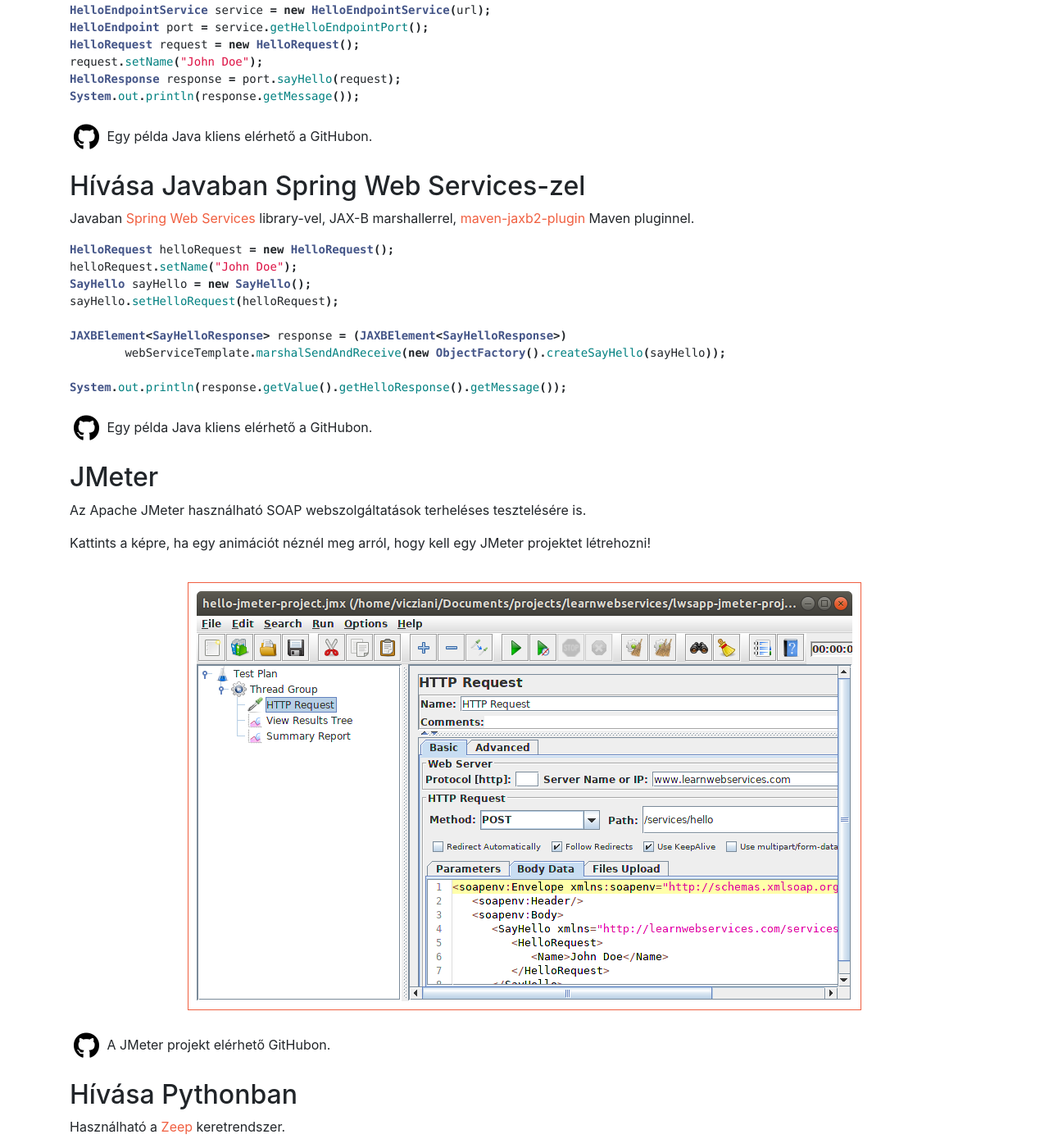
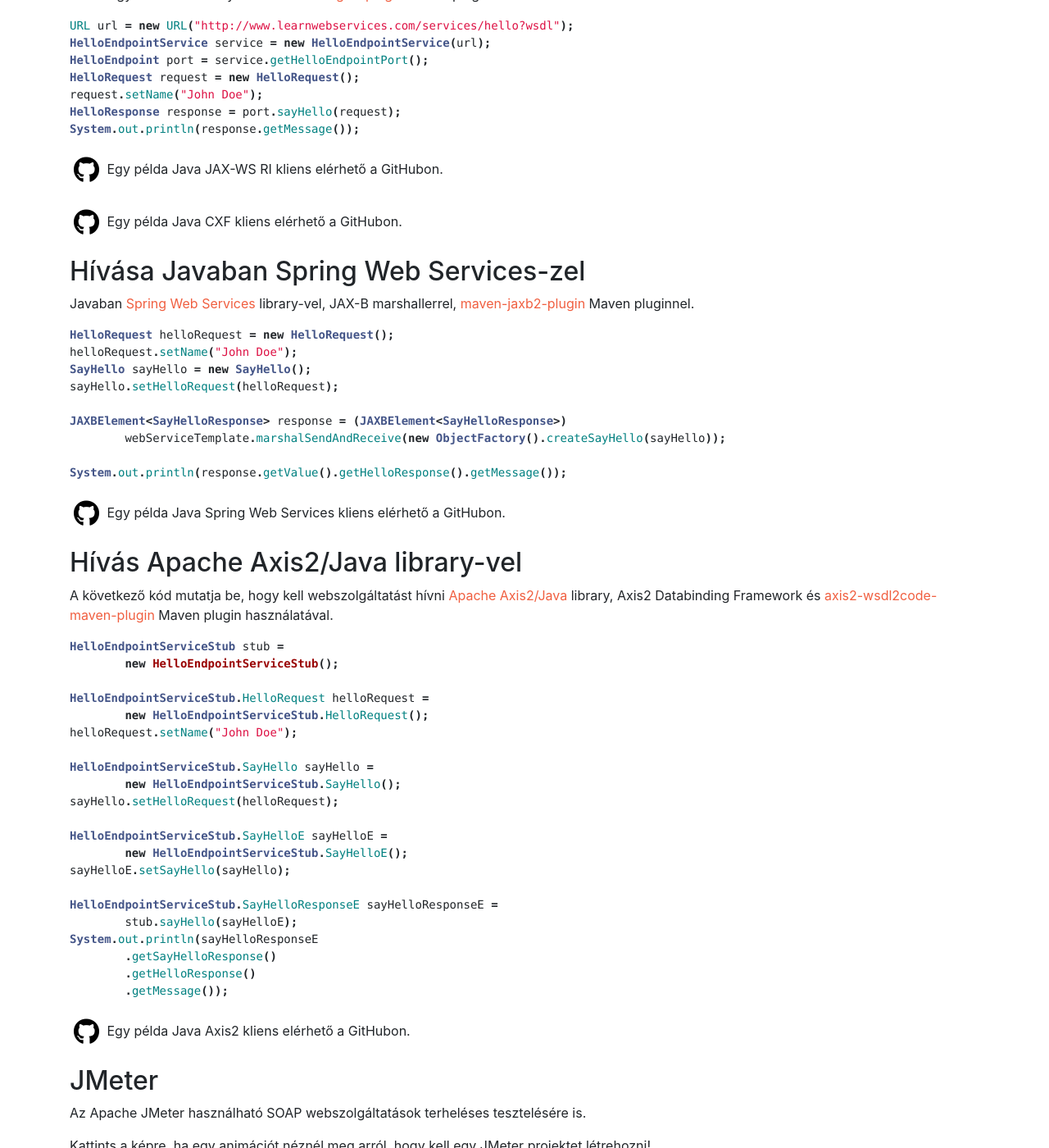
Before and after one commit to vicziani/learnwebservices, a Jekyll site: the page built from site/index-hu.md, in a window 1280 px wide and 1400 px high, scrolled down 3465 px. Shown: the whole window at 82% size. Built offline with Jekyll 4.4.1, drawn with Linux system fonts in a browser that asks for light colours; nearby versions of some CDN libraries; comment, search, counter and statistics services are not loaded; some of the changed text lies outside the part shown.

Commit message:
CXF and Axis2 client

````diff
--- a/site/index-hu.md
+++ b/site/index-hu.md
@@ -5,9 +5,9 @@
 <div class="pt-3 text-right">
 <a href="https://github.com/vicziani/learnwebservices/blob/master/CHANGELOG.md">
 Utolsó frissítés dátuma:
-<span class="text-nowrap font-weight-bold">2019. február 13.</span>,
+<span class="text-nowrap font-weight-bold">2019. február 17.</span>,
 Verzió
-<span class="text-nowrap font-weight-bold">1.1.1</span>
+<span class="text-nowrap font-weight-bold">1.1.2</span>
 </a>
 </div>
 
@@ -184,10 +184,14 @@
   http://www.learnwebservices.com/services/hello
 ```
 
-## Hívása Javaban JAX-WS RI-vel
+## Hívása Javaban JAX-WS RI-vel vagy CXF-fel
 
 SOAP webszolgáltatás meghívása Javaban [JAX-WS RI](https://javaee.github.io/metro-jax-ws/) library-vel,
 [jaxws-maven-plugin](https://www.mojohaus.org/jaxws-maven-plugin/) Maven pluginnel.
+
+A kód ugyanez [CXF](http://cxf.apache.org) library-vel és
+[cxf-codegen-plugin](http://cxf.apache.org/docs/maven-cxf-codegen-plugin-wsdl-to-java.html)
+Maven pluginnel.
 
 ```java
 URL url = new URL("http://www.learnwebservices.com/services/hello?wsdl");
@@ -200,7 +204,10 @@
 ```
 
 <p><a class="github-icon" href="https://github.com/vicziani/learnwebservices/tree/master/lwsapp-jaxwsri-client" title="Forráskód a GitHubon"><i class="fab fa-github"></i></a>
-Egy példa Java kliens elérhető a GitHubon.</p>
+Egy példa Java JAX-WS RI kliens elérhető a GitHubon.</p>
+
+<p><a class="github-icon" href="https://github.com/vicziani/learnwebservices/tree/master/lwsapp-cxf-client" title="Forráskód a GitHubon"><i class="fab fa-github"></i></a>
+Egy példa Java CXF kliens elérhető a GitHubon.</p>
 
 ## Hívása Javaban Spring Web Services-zel
 
@@ -220,7 +227,42 @@
 ```
 
 <p><a class="github-icon" href="https://github.com/vicziani/learnwebservices/tree/master/lwsapp-springws-client" title="Forráskód a GitHubon"><i class="fab fa-github"></i></a>
-Egy példa Java kliens elérhető a GitHubon.</p>
+Egy példa Java Spring Web Services kliens elérhető a GitHubon.</p>
+
+## Hívás Apache Axis2/Java library-vel
+
+A következő kód mutatja be, hogy kell webszolgáltatást hívni
+[Apache Axis2/Java](http://axis.apache.org/axis2/java/core/index.html) library,
+Axis2 Databinding Framework és
+[axis2-wsdl2code-maven-plugin](https://axis.apache.org/axis2/java/core/tools/maven-plugins/axis2-wsdl2code-maven-plugin/index.html) Maven plugin
+használatával.
+
+```java
+HelloEndpointServiceStub stub =
+        new HelloEndpointServiceStub();
+
+HelloEndpointServiceStub.HelloRequest helloRequest =
+        new HelloEndpointServiceStub.HelloRequest();
+helloRequest.setName("John Doe");
+
+HelloEndpointServiceStub.SayHello sayHello =
+        new HelloEndpointServiceStub.SayHello();
+sayHello.setHelloRequest(helloRequest);
+
+HelloEndpointServiceStub.SayHelloE sayHelloE =
+        new HelloEndpointServiceStub.SayHelloE();
+sayHelloE.setSayHello(sayHello);
+
+HelloEndpointServiceStub.SayHelloResponseE sayHelloResponseE =
+        stub.sayHello(sayHelloE);
+System.out.println(sayHelloResponseE
+        .getSayHelloResponse()
+        .getHelloResponse()
+        .getMessage());
+```
+
+<p><a class="github-icon" href="https://github.com/vicziani/learnwebservices/tree/master/lwsapp-axis2-client" title="Forráskód a GitHubon"><i class="fab fa-github"></i></a>
+Egy példa Java Axis2 kliens elérhető a GitHubon.</p>
 
 ## JMeter
 
````
Also changed, not shown: lwsapp-axis2-client/pom.xml (added, +66 -0 lines), site/index.md (+46 -5 lines), CHANGELOG.md, README.md, 2 other files.
